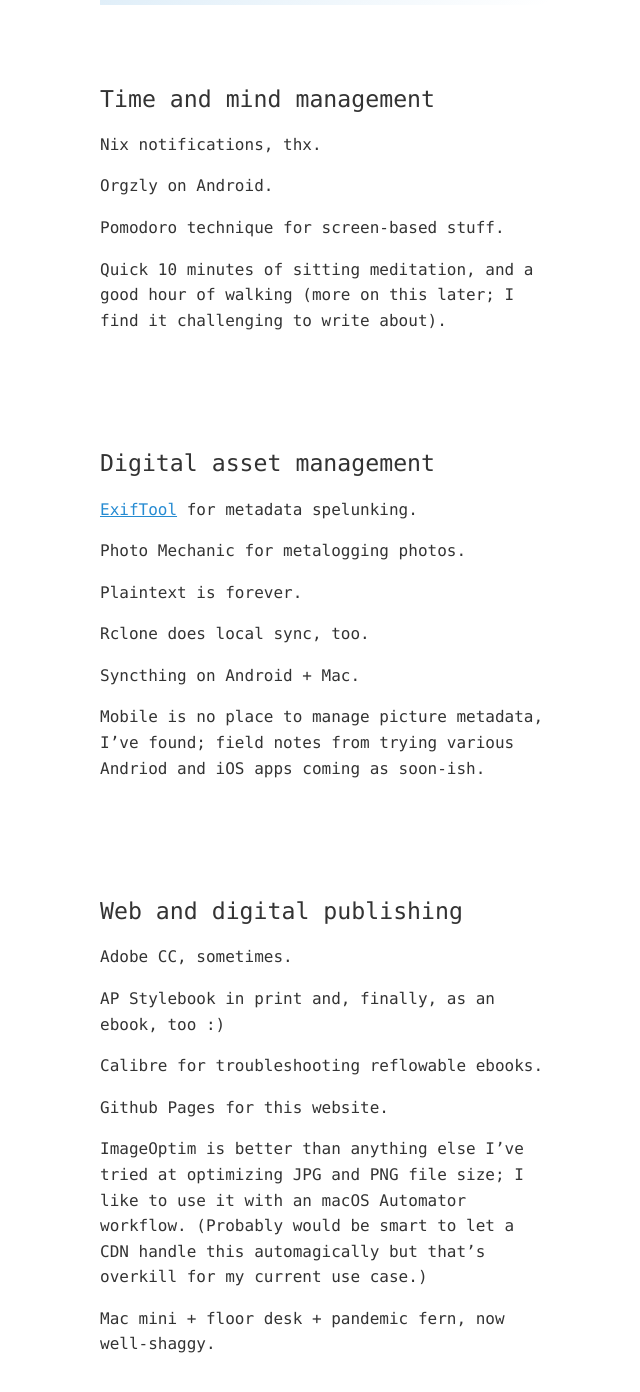
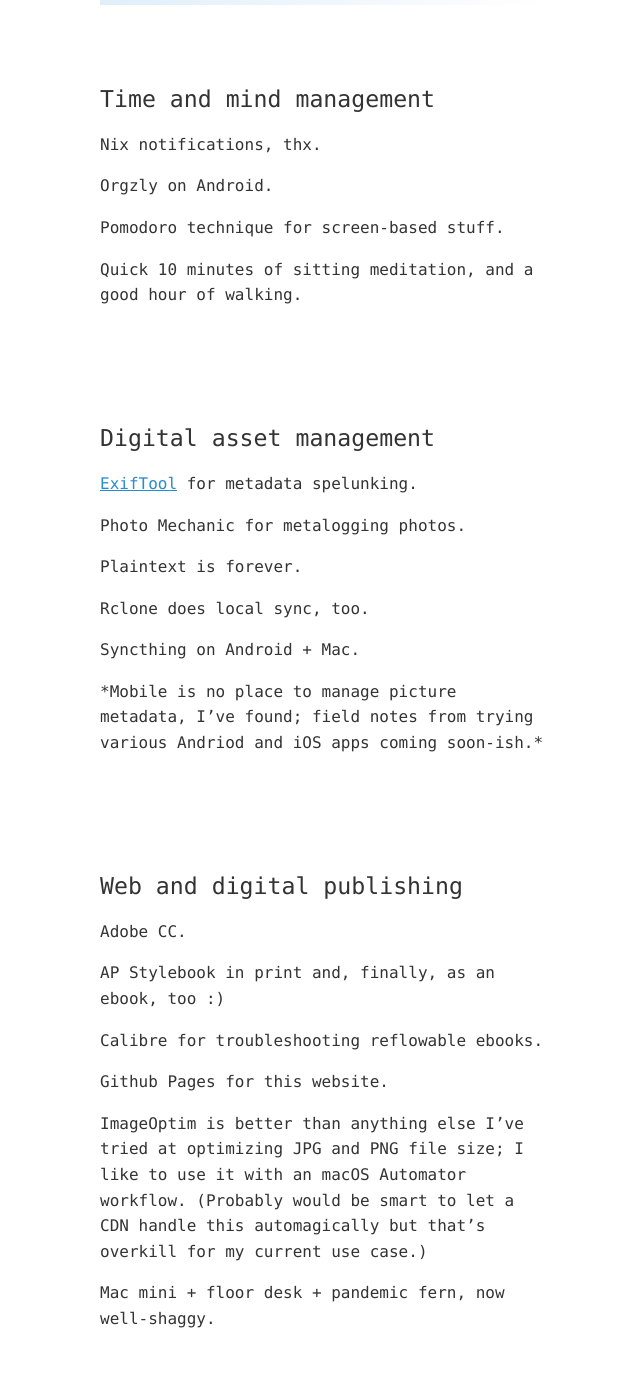
Before and after one commit to zachmccabe/zachmccabe.github.io, a Jekyll site: the page built from _tools/tools.md, in a window 1280 px wide and 1400 px high, scrolled down 785 px. Shown: the top 1392 px of the window, without its empty margins (316-956 px from the left). Built offline with Jekyll 4.4.1, drawn with Linux system fonts in a browser that asks for light colours; some of the changed text lies outside the part shown.

Commit message:
Update tools.md
Fixing typos. Clarity.

```diff
--- a/_tools/tools.md
+++ b/_tools/tools.md
@@ -30,7 +30,7 @@
 
 Pomodoro technique for screen-based stuff.
 
-Quick 10 minutes of sitting meditation, and a good hour of walking (more on this later; I find it challenging to write about).
+Quick 10 minutes of sitting meditation, and a good hour of walking.
 
 
 
@@ -47,7 +47,7 @@
 
 Syncthing on Android + Mac.
 
-Mobile is no place to manage picture metadata, I've found; field notes from trying various Andriod and iOS apps coming as soon-ish.
+\*Mobile is no place to manage picture metadata, I've found; field notes from trying various Andriod and iOS apps coming soon-ish.\*
 
 [ExifTool]: https://www.zachmccabe.com/tools/exiftool-notes
 
@@ -56,7 +56,7 @@
 
 ## Web and digital publishing
 
-Adobe CC, sometimes.
+Adobe CC.
 
 AP Stylebook in print and, finally, as an ebook, too :)
 
@@ -81,7 +81,7 @@
 
 When possible, JPG straight-out-of-camera is my favorite workflow. It's faster. It takes up less disk space. It's simple. But it all depends on the hardware I'm using and the intended use of the pictures.
 
-\* More detail on one of my [photo workflows] is included in the project notes I wrote up for Laughing Lost in Briars. \*
+\*More detail on one of my [photo workflows] is included in the project notes I wrote up for Laughing Lost in Briars.\*
 
 [RPP64 app]: https://www.raw-photo-processor.com
 
```
